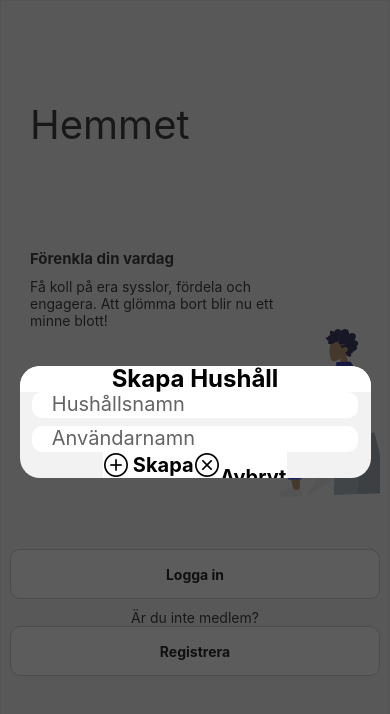
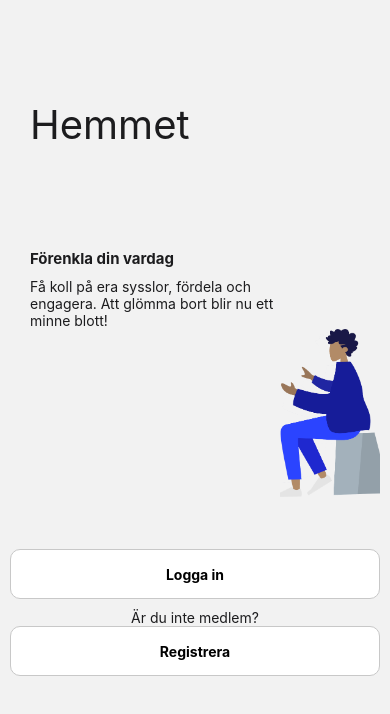
Before and after one commit to ViktorNy/TheHousehold, a React Native app: screen /Start in a window 390 px wide. Shown: the top 714 px of the page. Built offline with nearby package versions, Linux system fonts and the light colour scheme.

Commit message:
added username to join household

```diff
--- a/component/customPopupBox/CreateHouseholdModal.tsx
+++ b/component/customPopupBox/HouseholdModal.tsx
@@ -13,7 +13,7 @@ interface Props {
     toggleModal: (toggle: boolean) => void;
 }
 
-export default function CreateHouseholdModal({ memberId, modalCase, isShowing, toggleModal }: Props) {
+export default function HouseholdModal({ memberId, modalCase, isShowing, toggleModal }: Props) {
     const [userInput, onUserInputChange] = useState('');
     const [secondaryUserInput, onSecondaryUserInputChange] = useState('');
     const layoutChoices = LayoutChoice(modalCase, memberId);
@@ -48,7 +48,6 @@ export default function CreateHouseholdModal({ memberId, modalCase, isShowing, t
                                 placeholderTextColor={colors.grayedOutText}
                                 selectionColor={iconColor}
                                 editable={layoutChoices.modalInputActive}
-                                multiline={true}
                             />
                         </View>
                         <View style={[{ backgroundColor: colors.popupOverlayColor }, modalStyles.inputInfoHouseholdStyle]}>
@@ -60,7 +59,6 @@ export default function CreateHouseholdModal({ memberId, modalCase, isShowing, t
                                 placeholderTextColor={colors.grayedOutText}
                                 selectionColor={iconColor}
                                 editable={layoutChoices.modalInputActive}
-                                multiline={true}
                             />
                         </View>
                         <View style={[modalStyles.rowHouseholdStyle, { backgroundColor: colors.popupOverlayColor }]}>
--- a/component/customPopupBox/popupLayoutChoice.ts
+++ b/component/customPopupBox/popupLayoutChoice.ts
@@ -17,6 +17,7 @@ export function LayoutChoice(modalCase: string, id?: string) {
         modalLeft = 'Gå med';
         modalRight = 'Avbryt';
         modalPlaceholder = 'Hushållskod';
+        modalSecondaryPlaceholder = 'Användarnamn';
         modalInputActive = true;
         avatar = false;
     } else if (modalCase === 'CH') {
--- a/screens/StartScreen.tsx
+++ b/screens/StartScreen.tsx
@@ -4,7 +4,7 @@ import { Image, StyleSheet, Text, View } from 'react-native';
 import { SafeAreaView } from 'react-native-safe-area-context';
 import { CustomNavigateButton } from '../component/CustomNavigateButton';
 import { RootStackScreenProps } from '../navigation/RootStackNavigator';
-import CreateHouseholdModal from '../component/customPopupBox/CreateHouseholdModal';
+import HouseholdModal from '../component/customPopupBox/HouseholdModal';
 
 export default function StartScreen({ navigation }: RootStackScreenProps<'Start'>) {
     const { colors } = useTheme();
@@ -23,7 +23,6 @@ export default function StartScreen({ navigation }: RootStackScreenProps<'Start'
                 <Text style={[styles.notMemberText, { color: colors.text }]}>Är du inte medlem?</Text>
                 <CustomNavigateButton buttonText="Registrera" goto={() => navigation.navigate('Register')} />
             </View>
-            <CreateHouseholdModal modalCase={'CH'} isShowing={true} toggleModal={() => {}} />
         </SafeAreaView>
     );
 }
```
